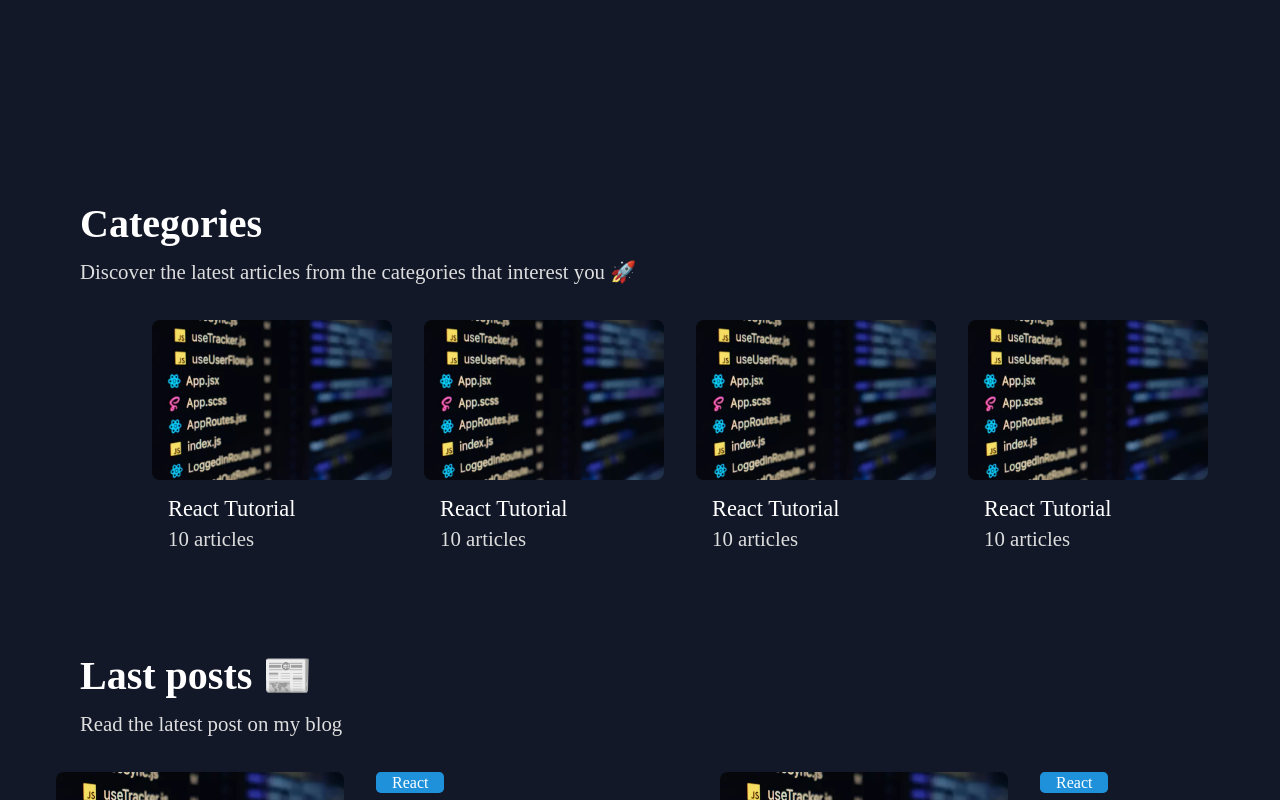
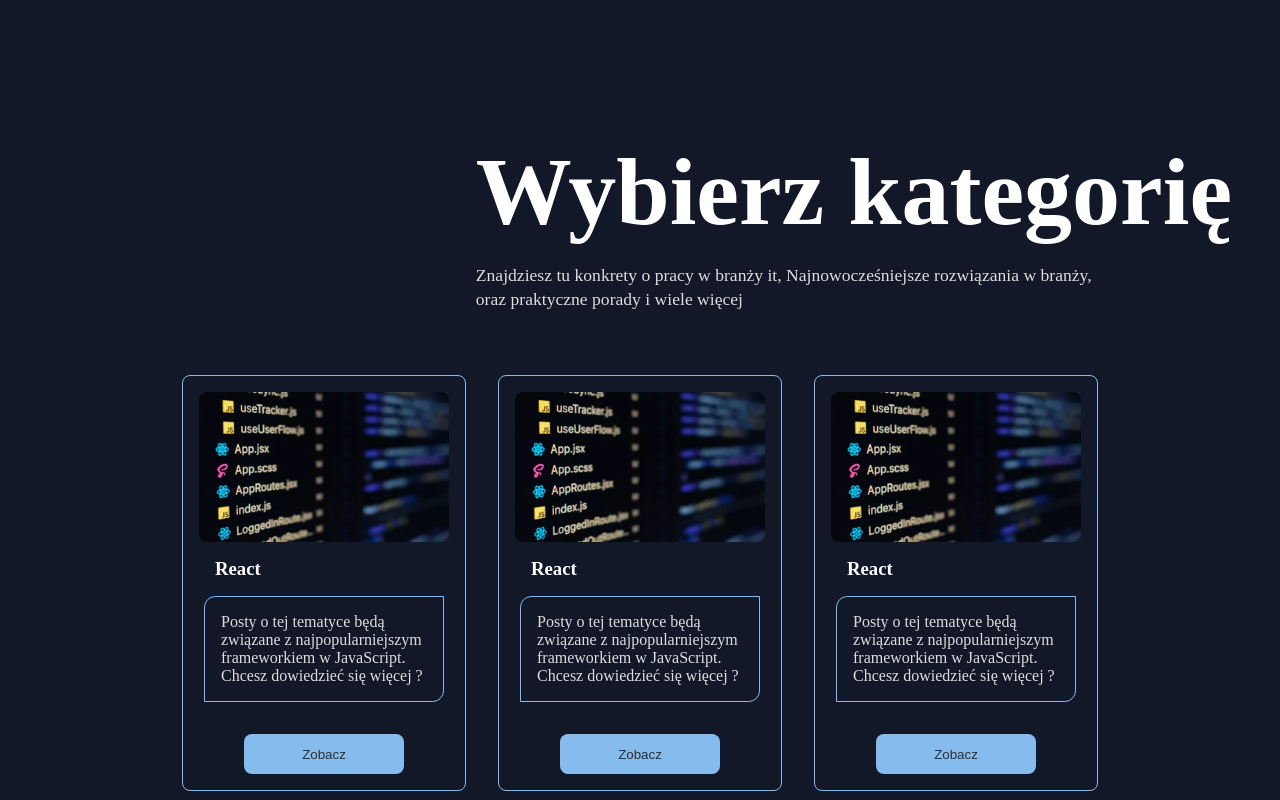
Before and after one commit to ol1mowski/SSR-Blog, a Next.js app: page / in a window 1280 px wide. Shown: the part 1480-2280 px from the top of the page. Built offline with nearby package versions, Linux system fonts and the light colour scheme; a web font is replaced by a local one.

Commit message:
[Category] layout: change layout and add new UI styles [!resolve error with RWD]

```diff
--- a/Components/Category/Category.component.module.scss
+++ b/Components/Category/Category.component.module.scss
@@ -1,79 +1,114 @@
 @import "@/sass/settings.scss";
 
 .categoryContainer {
-  scroll-margin: 20rem;
-  width: 90vw;
-  margin: 2rem auto;
   @include d-flex-column;
-  margin-top: 5rem;
+  justify-content: flex-start;
+  align-items: flex-end;
+  gap: 3rem;
+
+  &__content {
+    @include d-flex-column;
+    justify-content: flex-end;
+    align-items: flex-end;
+    height: 50%;
     gap: 1rem;
+    padding: 1rem;
+    @media screen and (min-width: $mobile) {
+      padding-right: 3rem;
+    }
+
+    &__title {
+      width: 100%;
+      &__h1 {
+        font-weight: 900;
+        font-size: 3.5rem;
+        color: $white-color;
+        @media screen and (min-width: $mobile) {
+          font-size: 6rem;
+        }
+        @media screen and (min-width: $big-tablets) {
+          font-size: 5rem;
+        }
         @media screen and (min-width: $desktop) {
-    width: 85rem;
+          font-size: 6rem;
         }
-  &__header {
-    width: 100%;
-    @include d-flex-column;
-    gap: 0.5rem;
-    padding: 0 1rem;
-    align-items: flex-start;
-    @media screen and (min-width: $mobile) {
-      padding-left: 5rem;
-    }
-    &__title {
-      @include header;
-      color: $white-color;
-    }
-    &__content {
-      @include p;
+        @media screen and (min-width: $large-desktop) {
+          font-size: 7rem;
         }
       }
-  &__content {
+    }
+    &__description {
+      width: 100%;
+      &__p {
+        color: #dedede;
+
+        @media screen and (min-width: $mobile) {
+          width: 40rem;
+          font-size: 1.1rem;
+          line-height: 1.5rem;
+        }
+      }
+    }
+  }
+  &__categoryList {
+    width: 100vw;
     @include d-flex-column;
-    cursor: pointer;
-    @media screen and (min-width: $small-desktop) {
+    gap: 2rem;
+    @media screen and (min-width: $desktop) {
       flex-direction: row;
     }
-    &__imageWrapper {
+    &__wrapper {
+      cursor: pointer;
+      @include d-flex-column;
+      border: 1px solid $light-blue-color;
+      padding: 1rem;
+      gap: 1rem;
+      border-radius: 0.5rem;
+      transition: background-color, scale, .7s;
+      &__header {
         @include d-flex-column;
         gap: 1rem;
         align-items: flex-start;
-      padding: 1rem;
-      border-radius: 0.5rem;
-      transition: scale 0.7s;
-      will-change: scale;
-      @media screen and (min-width: $large-desktop) {
-        padding: 2rem;
-      }
         &__img {
           border-radius: 0.5rem;
-        @media screen and (min-width: $mobile) {
-          width: 20rem;
-          height: 15rem;
         }
-        @media screen and (min-width: $small-desktop) {
-          width: 11rem;
-          height: 6.5rem;
-        }
-        @media screen and (min-width: $desktop) {
-          width: 15rem;
-          height: 10rem;
+        &__title {
+          margin-left: 1rem;
+          color: $white-color;
         }
       }
-      &__text {
-        padding-left: 1rem;
-        &__header {
-          font-size: 1.4rem;
-          font-weight: 500;
-          color: $white-color;
+      &__description {
+        border: 1px solid $light-blue-color;
+        width: 15rem;
+        padding: 1rem;
+        border-top-left-radius: 0.7rem;
+        border-bottom-right-radius: 0.7rem;
+        &__p {
+          color: #dedede;
         }
-        &__subtitle {
-          @include p;
+      }
+      &__buttonWrapper {
+        @include d-flex;
+        width: 100%;
+        margin-top: 1rem;
+        &__btn {
+          width: 10rem;
+          height: 2.5rem;
+          border-radius: 0.5rem;
+          cursor: pointer;
+          color: $dark-color;
+          background-color: $light-blue-color;
+          transition: scale 0.7s;
+          border: none;
+        }
+        &__btn:hover {
+          scale: 1.05;
         }
       }
     }
-    &__imageWrapper:hover {
+    &__wrapper:hover {
       scale: 1.05;
-      background-color: #e0e1e322;
+      background-color: $light-dark-color;
       box-shadow: $box-shadow;
     }
   }
--- a/Components/Category/Category.component.tsx
+++ b/Components/Category/Category.component.tsx
@@ -3,119 +3,161 @@
 
 import img from "@/assets/react.webp";
 
-function Category() {
+const Category = () => {
   return (
     <section className={s.categoryContainer}>
-      <section className={s.categoryContainer__header}>
-        <h2 className={s.categoryContainer__header__title}>Categories</h2>
-        <p className={s.categoryContainer__header__content}>
-          Discover the latest articles from the categories that interest you 🚀
+      <section className={s.categoryContainer__content}>
+        <div className={s.categoryContainer__content__title}>
+          <h1 className={s.categoryContainer__content__title__h1}>
+            Wybierz kategorię
+          </h1>
+        </div>
+        <div className={s.categoryContainer__content__description}>
+          <p className={s.categoryContainer__content__description__p}>
+            Znajdziesz tu konkrety o pracy w branży it, Najnowocześniejsze
+            rozwiązania w branży, oraz praktyczne porady i wiele więcej
           </p>
+        </div>
       </section>
-      <section className={s.categoryContainer__content}>
-        <div className={s.categoryContainer__content__imageWrapper}>
+      <section className={s.categoryContainer__categoryList}>
+        <div className={s.categoryContainer__categoryList__wrapper}>
+          <div className={s.categoryContainer__categoryList__wrapper__header}>
             <Image
-            className={s.categoryContainer__content__imageWrapper__img}
+              className={
+                s.categoryContainer__categoryList__wrapper__header__img
+              }
               src={img}
-            alt=""
-            width={200}
+              width={250}
               height={150}
+              alt="category image"
             />
-          <div className={s.categoryContainer__content__imageWrapper__text}>
+            <h3
+              className={
+                s.categoryContainer__categoryList__wrapper__header__title
+              }
+            >
+              React
+            </h3>
+          </div>
+          <div
+            className={s.categoryContainer__categoryList__wrapper__description}
+          >
             <p
               className={
-                s.categoryContainer__content__imageWrapper__text__header
+                s.categoryContainer__categoryList__wrapper__description__p
               }
             >
-              React Tutorial
+              Posty o tej tematyce będą związane z najpopularniejszym
+              frameworkiem w JavaScript. Chcesz dowiedzieć się więcej ?{" "}
             </p>
+          </div>
+          <div
+            className={
+              s.categoryContainer__categoryList__wrapper__buttonWrapper
+            }
+          >
+            <button
+              className={
+                s.categoryContainer__categoryList__wrapper__buttonWrapper__btn
+              }
+            >
+              Zobacz
+            </button>
+          </div>
+        </div>
+        <div className={s.categoryContainer__categoryList__wrapper}>
+          <div className={s.categoryContainer__categoryList__wrapper__header}>
+            <Image
+              className={
+                s.categoryContainer__categoryList__wrapper__header__img
+              }
+              src={img}
+              width={250}
+              height={150}
+              alt="category image"
+            />
+            <h3
+              className={
+                s.categoryContainer__categoryList__wrapper__header__title
+              }
+            >
+              React
+            </h3>
+          </div>
+          <div
+            className={s.categoryContainer__categoryList__wrapper__description}
+          >
             <p
               className={
-                s.categoryContainer__content__imageWrapper__text__subtitle
+                s.categoryContainer__categoryList__wrapper__description__p
               }
             >
-              10 articles
+              Posty o tej tematyce będą związane z najpopularniejszym
+              frameworkiem w JavaScript. Chcesz dowiedzieć się więcej ?{" "}
             </p>
           </div>
-        </div>{" "}
-        <div className={s.categoryContainer__content__imageWrapper}>
+          <div
+            className={
+              s.categoryContainer__categoryList__wrapper__buttonWrapper
+            }
+          >
+            <button
+              className={
+                s.categoryContainer__categoryList__wrapper__buttonWrapper__btn
+              }
+            >
+              Zobacz
+            </button>
+          </div>
+        </div>
+        <div className={s.categoryContainer__categoryList__wrapper}>
+          <div className={s.categoryContainer__categoryList__wrapper__header}>
             <Image
-            className={s.categoryContainer__content__imageWrapper__img}
+              className={
+                s.categoryContainer__categoryList__wrapper__header__img
+              }
               src={img}
-            alt=""
-            width={200}
+              width={250}
               height={150}
+              alt="category image"
             />
-          <div className={s.categoryContainer__content__imageWrapper__text}>
+            <h3
+              className={
+                s.categoryContainer__categoryList__wrapper__header__title
+              }
+            >
+              React
+            </h3>
+          </div>
+          <div
+            className={s.categoryContainer__categoryList__wrapper__description}
+          >
             <p
               className={
-                s.categoryContainer__content__imageWrapper__text__header
+                s.categoryContainer__categoryList__wrapper__description__p
               }
             >
-              React Tutorial
+              Posty o tej tematyce będą związane z najpopularniejszym
+              frameworkiem w JavaScript. Chcesz dowiedzieć się więcej ?{" "}
             </p>
-            <p
+          </div>
+          <div
             className={
-                s.categoryContainer__content__imageWrapper__text__subtitle
+              s.categoryContainer__categoryList__wrapper__buttonWrapper
             }
           >
-              10 articles
-            </p>
-          </div>
-        </div>{" "}
-        <div className={s.categoryContainer__content__imageWrapper}>
-          <Image
-            className={s.categoryContainer__content__imageWrapper__img}
-            src={img}
-            alt=""
-            width={200}
-            height={150}
-          />
-          <div className={s.categoryContainer__content__imageWrapper__text}>
-            <p
+            <button
               className={
-                s.categoryContainer__content__imageWrapper__text__header
+                s.categoryContainer__categoryList__wrapper__buttonWrapper__btn
               }
             >
-              React Tutorial
-            </p>
-            <p
-              className={
-                s.categoryContainer__content__imageWrapper__text__subtitle
-              }
-            >
-              10 articles
-            </p>
-          </div>
-        </div>{" "}
-        <div className={s.categoryContainer__content__imageWrapper}>
-          <Image
-            className={s.categoryContainer__content__imageWrapper__img}
-            src={img}
-            alt=""
-            width={200}
-            height={150}
-          />
-          <div className={s.categoryContainer__content__imageWrapper__text}>
-            <p
-              className={
-                s.categoryContainer__content__imageWrapper__text__header
-              }
-            >
-              React Tutorial
-            </p>
-            <p
-              className={
-                s.categoryContainer__content__imageWrapper__text__subtitle
-              }
-            >
-              10 articles
-            </p>
+              Zobacz
+            </button>
           </div>
         </div>
       </section>
     </section>
   );
-}
+};
 
 export default Category;
--- a/Components/LatestVideo/LatestVideo.component.module.scss
+++ b/Components/LatestVideo/LatestVideo.component.module.scss
@@ -17,6 +17,7 @@
       @include d-flex;
       padding-top: 3rem;
       &__img {
+        cursor: pointer;
         border-radius: 0.5rem;
         @media screen and (min-width: $desktop) {
           width: 40rem;
--- a/Components/LatestVideo/LatestVideo.component.tsx
+++ b/Components/LatestVideo/LatestVideo.component.tsx
@@ -38,7 +38,7 @@
         <div className={s.lastVideoContainer__image__imageWrapper}>
           <Image
             width={300}
-            height={300}
+            height={250}
             className={s.lastVideoContainer__image__imageWrapper__img}
             src={img}
             alt="My last video miniature image"
--- a/sass/settings.scss
+++ b/sass/settings.scss
@@ -5,7 +5,6 @@
 
 $light-blue-color: #85bced;
 $light-dark-color: #e0e1e322;
-
 
 $dark-color: #2d2e32;
 $blue-color: #147efb;
@@ -25,7 +24,7 @@
 $nav-color: #fff;
 
 //box-shadow
-$box-shadow: rgba(0, 0, 0, 0.35) 0px 5px 15px;
+$box-shadow: #e0e1e322 0px 5px 15px;
 
 $box-shadow-category: 1px 1px 1px 1px $blue-color;
 
```
Lines whose indentation alone changed are shown as unchanged.
